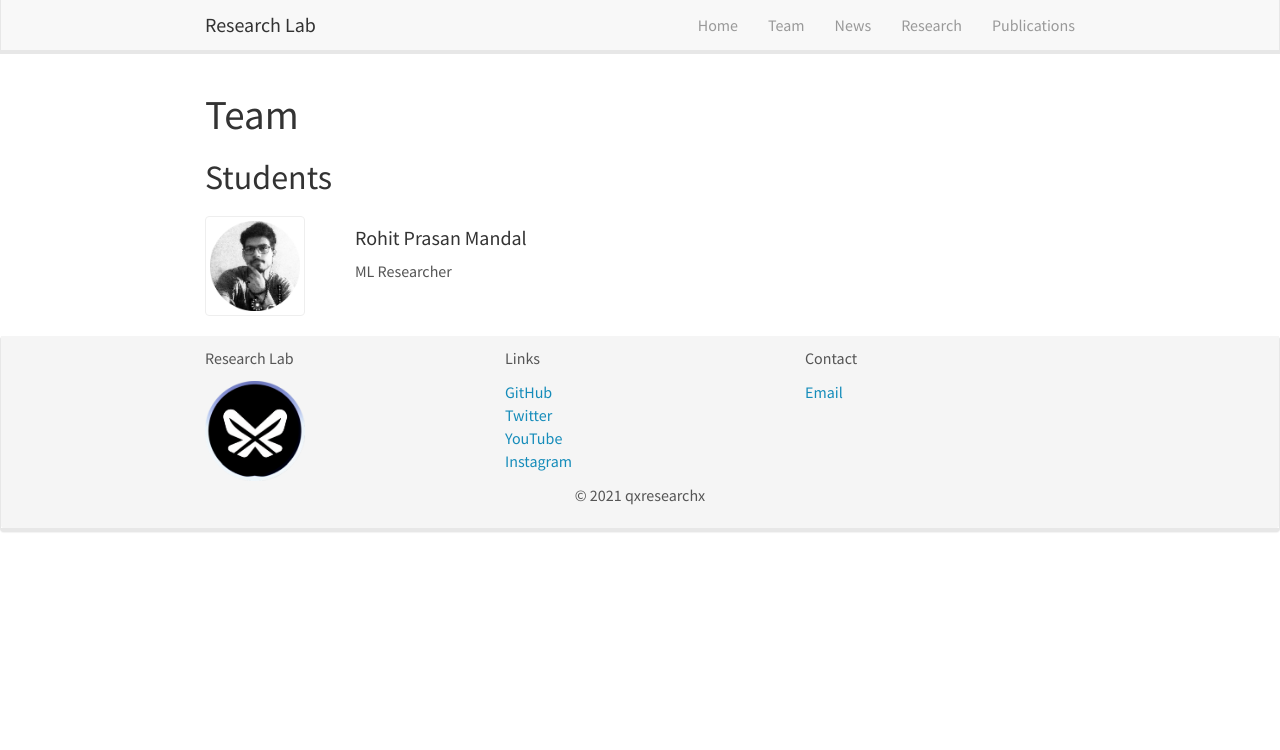
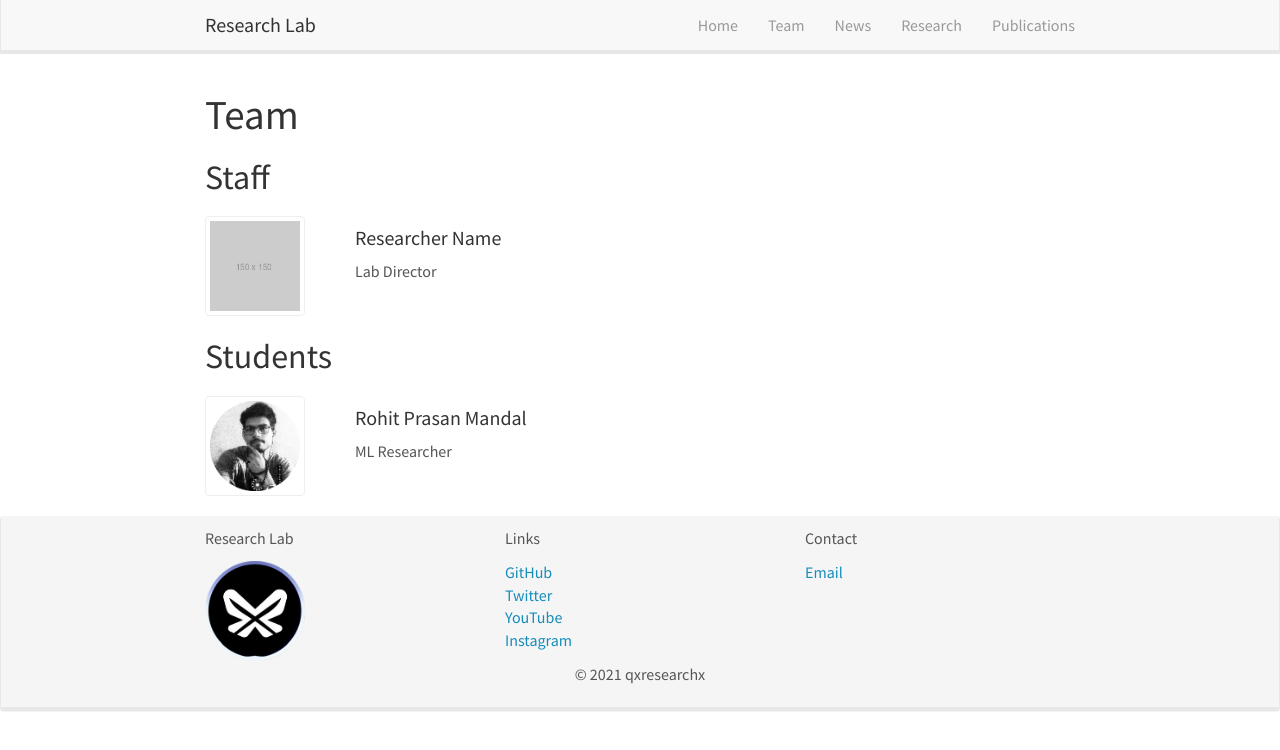
Before and after one commit to happy-hogan/happy-hogan.github.io, a Jekyll site: the page built from _pages/team/index.html, in a window 1280 px wide. Shown: the top 750 px of the page. Built offline with Jekyll 4.4.1, drawn with Linux system fonts in a browser that asks for light colours; nearby versions of some CDN libraries.

Commit message:
Update index.html

```diff
--- a/_pages/team/index.html
+++ b/_pages/team/index.html
@@ -1,13 +1,37 @@
 ---
 title: "Team"
 layout: default
-excerpt: "qxresearchx: Team members"
+excerpt: "RT2 Lab: Team members"
 sitemap: false
 permalink: /team/
 ---
 
 <h1>{{page.title}}</h1>
 
+<!-- Staff -->
+
+<h2><a id="staff"></a>Staff</h2>
+{% assign members = site.posts | where: 'category', 'staff' | sort: 'date' %}
+{% for member in members %}
+<div class="card team-member-card">
+    <div class="row mt-3">
+        <div class="col-md-2">
+            <a href={{member.url}}>
+                <img src="{{ site.url }}{{ site.baseurl }}/images/team/{{ member.image }}"
+                    class="card-img img-responsive img-thumbnail"
+                    style="filter: grayscale(100%); max-width: 100px;"/>
+            </a>
+        </div>
+
+        <div class="col-md-10">
+            <div class="card-body">
+            <h4 class="card-title">{{ member.title }}</h4>
+            <p class="card-text">{{ member.role }}</p>
+            </div>
+        </div>
+    </div>
+</div>
+{% endfor %}
 
 <!-- Students -->
 
```
